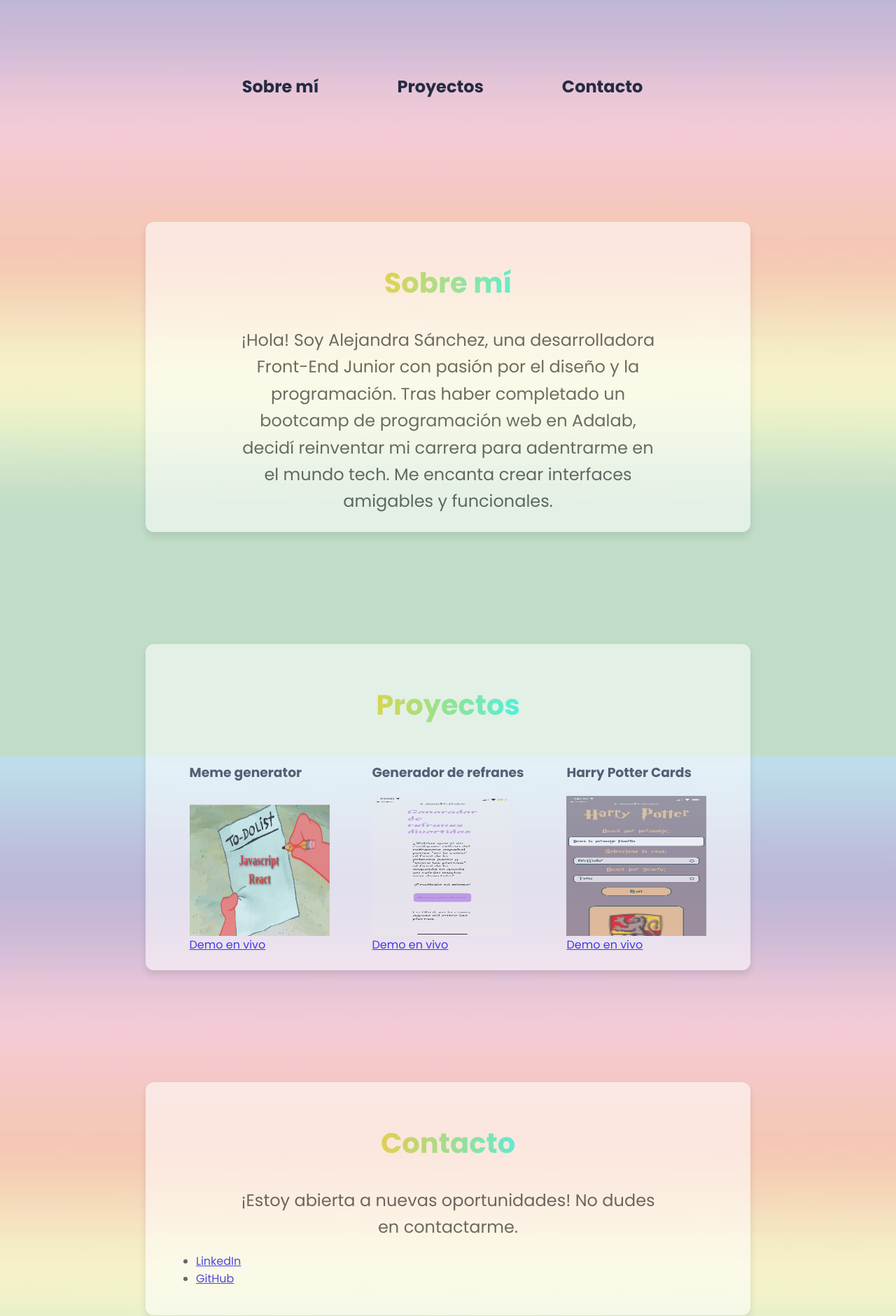
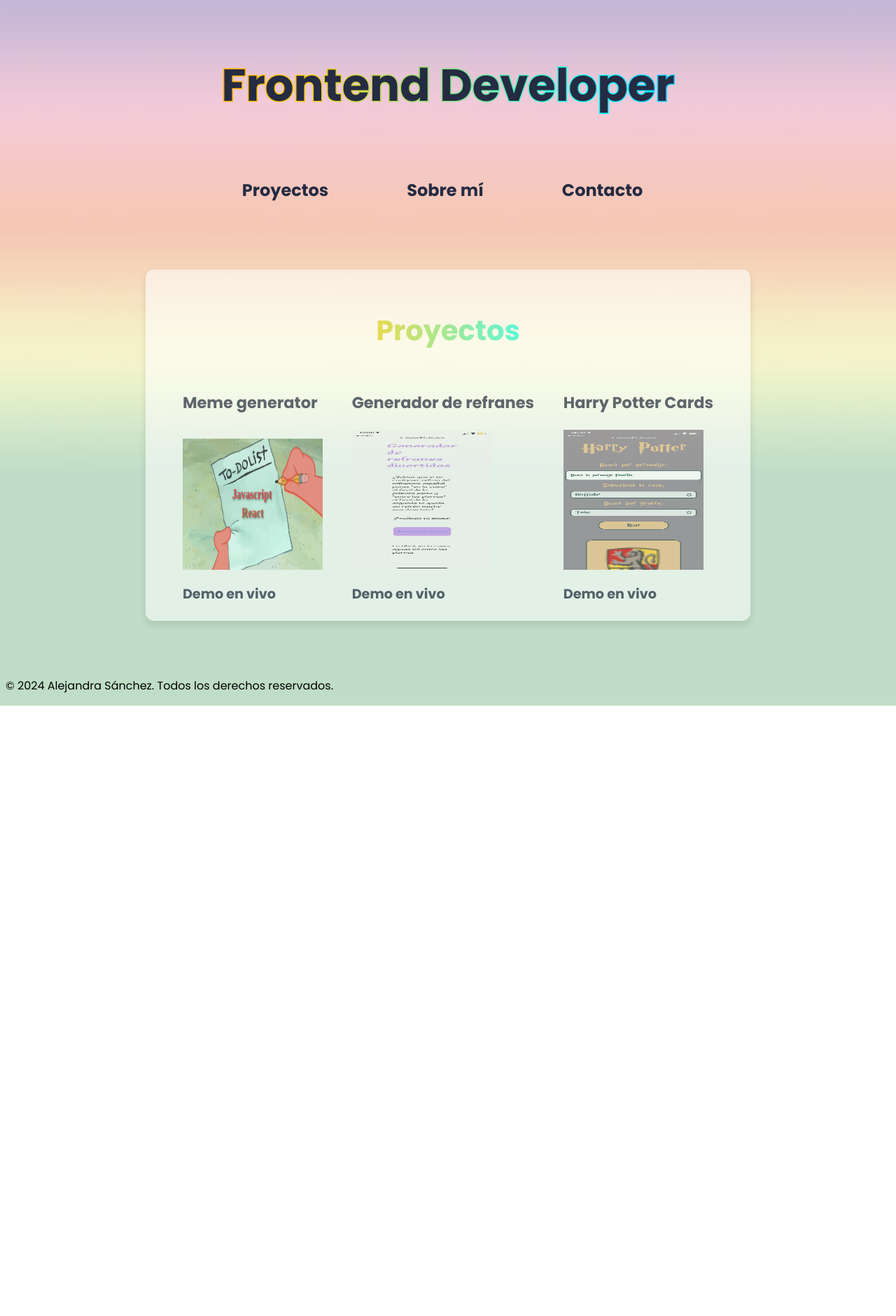
Before and after one commit to alexlab84/Portfolio, a React (Vite) app: page / in a window 1280 px wide. Shown: the part 200-2080 px from the top of the page at 70% size. After the commit the page ends 1208 px from the top, so only its background shows below. Built offline with nearby package versions, Linux system fonts and the light colour scheme.

Commit message:
I add the logic for the potfolio links and modify the styles

```diff
--- a/package.json
+++ b/package.json
@@ -7,7 +7,8 @@
     "dev": "vite",
     "build": "vite build",
     "lint": "eslint . --ext js,jsx --report-unused-disable-directives --max-warnings 0",
-    "preview": "vite preview"
+    "preview": "vite preview",
+    "deploy": "rm -rf docs ; vite build --emptyOutDir && mv dist docs && git add docs && git commit -m 'Deployed new version of the page to production' && git push"
   },
   "dependencies": {
     "react": "^18.3.1",
--- a/src/components/App.jsx
+++ b/src/components/App.jsx
@@ -1,3 +1,4 @@
+import { useState } from 'react';
 import Header from './Header';
 import AboutMe from './AboutMe';
 import Projects from './Projects';
@@ -8,17 +9,28 @@ import Footer from './Footer';
 
 
 function App() {
-  return (
+  const [activeSection, setActiveSection] = useState('projects'); // Inicialmente, solo se muestran los proyectos
+
+  const renderSection = () => {
+    switch (activeSection) {
+      case 'about':
+        return activeSection ? <AboutMe /> : null;
+      case 'contact':
+        return activeSection ? <Contact /> : null;
+      default:
+        return <Projects />;
+    }
+  };
 
 
 
+  return (
+
     <div className="App">
-      <Header />
+      <Header setActiveSection={setActiveSection} />
       <main>
 
-        <AboutMe />
-        <Projects />
-        <Contact />
+      {renderSection()}
       </main>
       <Footer />
     </div>
--- a/src/components/Contact.jsx
+++ b/src/components/Contact.jsx
@@ -3,9 +3,9 @@ function Contact() {
       <section className="contact">
         <h2 className="secondTitle">Contacto</h2>
         <p className="paragraph">¡Estoy abierta a nuevas oportunidades! No dudes en contactarme.</p>
-        <ul>
-          <li><a href="https://www.linkedin.com/in/alejandra-s%C3%A1nchez-3663bb300/" target="_blank" rel="noopener noreferrer">LinkedIn</a></li>
-          <li><a href="https://github.com/alexlab84" target="_blank" rel="noopener noreferrer">GitHub</a></li>
+        <ul className="ulProjects">
+          <li className="liProjects"><a className="linkProjects" href="https://www.linkedin.com/in/alexlab84" target="_blank" rel="noopener noreferrer">LinkedIn</a></li>
+          <li className="liProjects"><a className="linkProjects" href="https://github.com/alexlab84" target="_blank" rel="noopener noreferrer">GitHub</a></li>
         </ul>
       </section>
     );
--- a/src/components/Header.jsx
+++ b/src/components/Header.jsx
@@ -1,17 +1,27 @@
-function Header() {
+import PropTypes from 'prop-types';
+
+function Header({ setActiveSection }) {
+  const handleSectionChange = (section) => {
+    setActiveSection((prev) => (prev === section ? null : section));
+  };
+
   return (
     <header>
       <h1 className="principalTitle">Alejandra Sánchez</h1>
+      <h2 className="principalTitleh2">Frontend Developer</h2>
       <nav className="navLinks">
-
         <ul className="ulLink">
-            <li className="linkLi"><a className="link" href="#about">Sobre mí</a></li>
-            <li className="linkLi"><a className="link" href="#projects">Proyectos</a></li>
-            <li className="linkLi"><a className="link" href="#contact">Contacto</a></li>
+          <li className="linkLi"><a className="link" onClick={() => handleSectionChange('projects')}>Proyectos</a></li>
+          <li className="linkLi"><a className="link" onClick={() => handleSectionChange('about')}>Sobre mí</a></li>
+          <li className="linkLi"><a className="link" onClick={() => handleSectionChange('contact')}>Contacto</a></li>
         </ul>
       </nav>
     </header>
   );
 }
 
+Header.propTypes = {
+  setActiveSection: PropTypes.func.isRequired, // Asegúrate de que sea una función y que sea requerida
+};
+
 export default Header;
--- a/src/components/Projects.jsx
+++ b/src/components/Projects.jsx
@@ -35,7 +35,7 @@ const projects = [
             <div key={index} className="project-card">
               <h3>{project.title}</h3>
               <img src={project.image} alt={project.title} className='imageProyect'/>
-              <a href={project.liveDemo} target="_blank" rel="noopener noreferrer">Demo en vivo</a>
+              <a className="linkProjects" href={project.liveDemo} target="_blank" rel="noopener noreferrer">Demo en vivo</a>
             </div>
           ))}
         </div>
--- a/src/styles/App.scss
+++ b/src/styles/App.scss
@@ -12,6 +12,22 @@ body {
 
 .principalTitle {
     font-size: 6rem;
+    color: $color;
+    text-align: center;
+    background: linear-gradient(
+        90deg,
+        #ff6600,
+        #ffcc00,
+        #00ffff,
+        #0033ff
+    );
+    -webkit-background-clip: text;
+    background-clip: text;
+    -webkit-text-stroke: 0.2rem transparent;
+}
+
+.principalTitleh2 {
+    font-size: 4rem;
     color: $color;
     text-align: center;
     background: linear-gradient(
@@ -89,7 +105,7 @@ body {
     text-align: center;
     border-radius: 12px;
     box-shadow: 0 6px 12px rgba(0, 0, 0, 0.15); /* Sombra más pronunciada */
-    margin: 10rem auto;
+    margin: 5rem auto;
     max-width: 800px;
 }
 
@@ -128,10 +144,9 @@ body {
     background-color: rgba(255, 255, 255, 0.8); /* Fondo blanco con transparencia */
     opacity: 0.7;
     backdrop-filter: blur(5px); /* Desenfoque suave para hacer la imagen de fondo más difusa */
-
     border-radius: 12px;
     box-shadow: 0 6px 12px rgba(0, 0, 0, 0.15); /* Sombra más pronunciada */
-    margin: 10rem auto;
+    margin: 5rem auto;
     max-width: 800px;
 }
 
@@ -143,6 +158,10 @@ body {
 .project-card {
     display: flex;
     flex-direction: column;
+    color: $color;
+    font-size: 1.2rem;
+    font-weight: bold;
+    color: $color;
 
 }
 
@@ -155,6 +174,24 @@ body {
 
     border-radius: 12px;
     box-shadow: 0 6px 12px rgba(0, 0, 0, 0.15); /* Sombra más pronunciada */
-    margin: 10rem auto;
+    margin: 5rem auto;
     max-width: 800px;
 }
+
+.ulProjects {
+    display: flex;
+    justify-content: space-around;
+}
+
+.liProjects {
+    list-style: none;
+    padding-top: 50px;
+}
+
+.linkProjects {
+    text-decoration: none;
+    font-size: 1.2rem;
+    font-weight: bold;
+    color: $color;
+    padding-top: 20px;
+}
```
Lines whose indentation alone changed are shown as unchanged.
